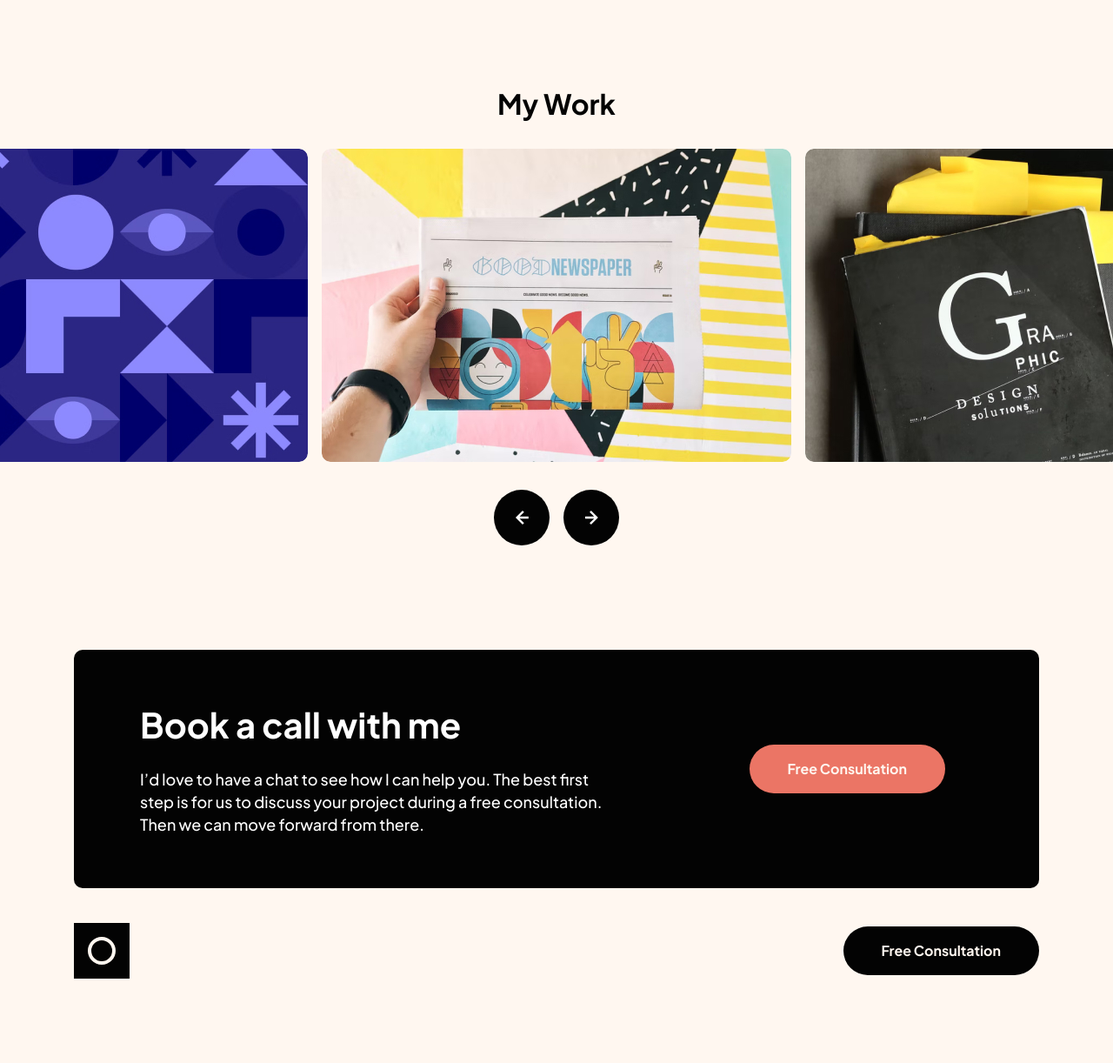
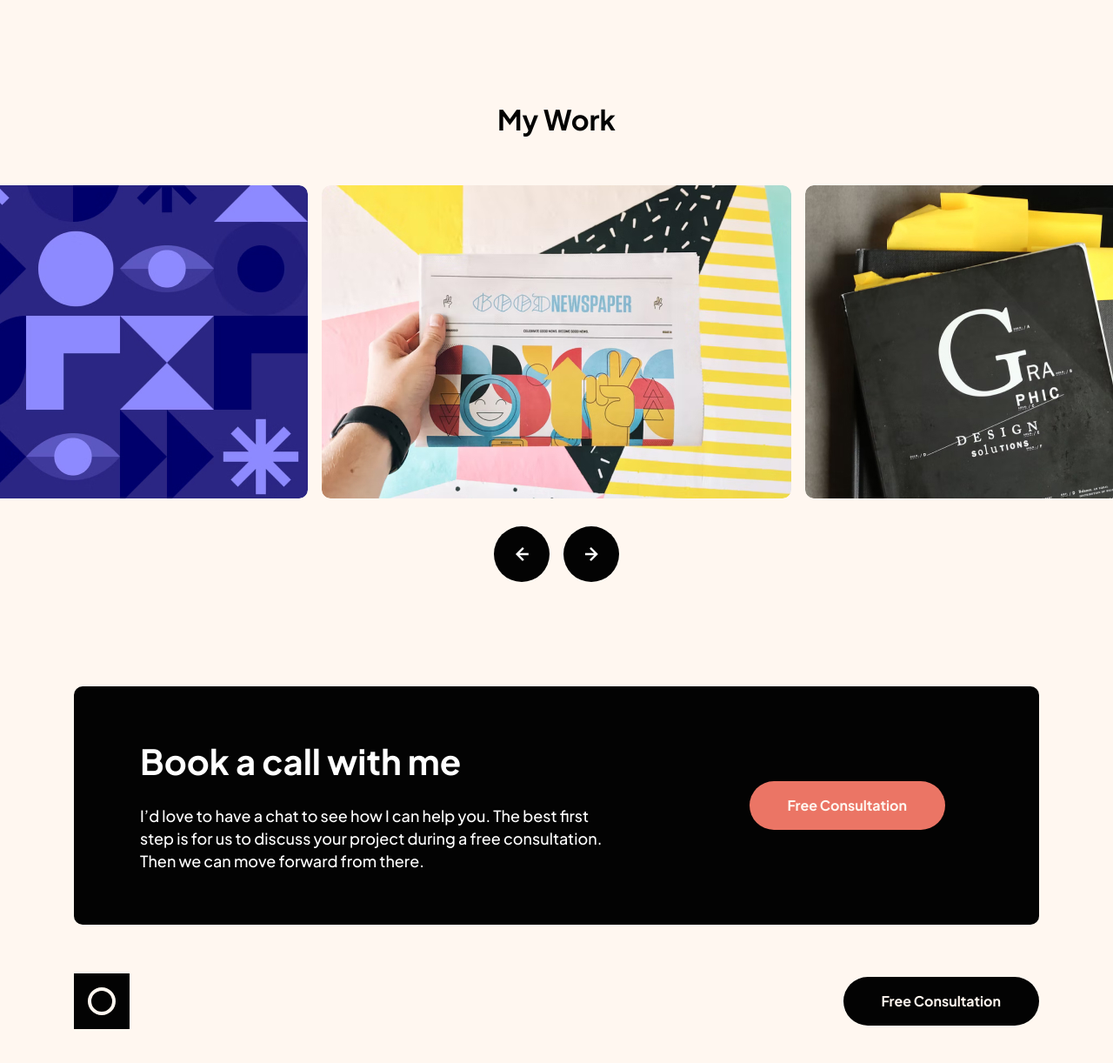
Before and after one commit to lumiuko/single-page-design-portfolio, a website built with Vite: page index.html in a window 1280 px wide. Shown: the part 1324-2546 px from the top of the page at 87% size. Before the commit the page ends 2481 px from the top, so only its background shows below. Built offline with nearby package versions, Linux system fonts and the light colour scheme.

Commit message:
improved margins

```diff
--- a/index.html
+++ b/index.html
@@ -10,7 +10,7 @@
     <title>Vite App</title>
   </head>
   <body class="bg-cream text-brown tablet:text-body-m">
-    <header class="desktop:container px-4 tablet:px-[2.375rem] box-content mt-4">
+    <header class="desktop:container px-4 tablet:px-[2.375rem] box-content mt-4 tablet:mt-[2.125rem]">
       <div class="flex justify-between items-center">
         <img src="/logo.svg" class="w-[48px] tablet:w-[64px]" alt="Logo" />
         <a href="#" class="bg-black text-cream py-2 px-7 text-btn rounded-lg leading-default tablet:text-default tablet:py-[0.875rem] tablet:px-11 font-bold hover:bg-blue transition-colors">Free Consultation</a>
@@ -58,7 +58,7 @@
     </section>
     <section class="mt-[6.25rem] tablet:mt-[7.5rem]">
       <h2 class="text-heading-m text-black font-bold leading-default text-center tablet:text-heading-s tablet:leading-heading-s">My Work</h2>
-      <div class="flex justify-center overflow-hidden mt-8 gap-4" id="showcase">
+      <div class="flex justify-center overflow-hidden mt-8 tablet:mt-14 gap-4" id="showcase">
         <img src="/image-slide-1.jpg" class="w-[270px] tablet:w-[540px] rounded-md transition-transform" alt="Slide 1" />
         <img src="/image-slide-2.jpg" class="w-[270px] tablet:w-[540px] rounded-md transition-transform" alt="Slide 2" />
         <img src="/image-slide-3.jpg" class="w-[270px] tablet:w-[540px] rounded-md transition-transform" alt="Slide 3" />
@@ -74,7 +74,7 @@
         </button>
       </div>
     </section>
-    <section class="desktop:container px-4 tablet:px-[2.375rem] box-content mt-[6.25rem] tablet:mt-[7.5rem] mb-10">
+    <section class="desktop:container px-4 tablet:px-[2.375rem] box-content mt-[6.25rem] tablet:mt-[7.5rem] mb-10 tablet:mb-14">
       <div class="bg-black px-6 py-12 text-white rounded-md flex flex-col items-center gap-6 tablet:px-[4.75rem] tablet:py-[3.75rem] desktop:flex-row desktop:justify-between">
         <div class="text-center desktop:text-left desktop:max-w-[540px]">
           <h2 class="text-heading-m font-bold leading-default tablet:text-heading-s tablet:leading-heading-s desktop:text-heading-m-desktop desktop:leading-heading-m-desktop">Book a call with me</h2>
@@ -83,7 +83,7 @@
         <a href="#" class="bg-red inline-block text-cream py-2 px-7 text-btn rounded-lg leading-default tablet:text-default tablet:py-[0.875rem] tablet:px-11 font-bold hover:bg-yellow transition-colors desktop:mr-8">Free Consultation</a>
       </div>
     </section>
-    <footer class="desktop:container px-4 tablet:px-[2.375rem] box-content mb-8">
+    <footer class="desktop:container px-4 tablet:px-[2.375rem] box-content mb-8 tablet:mb-14 desktop:mb-16">
       <div class="flex justify-between items-center">
         <img src="/logo.svg" class="w-[48px] tablet:w-[64px]" alt="Logo" />
         <a href="#" class="bg-black text-cream py-2 px-7 text-btn rounded-lg leading-default tablet:text-default tablet:py-[0.875rem] tablet:px-11 font-bold hover:bg-blue transition-colors">Free Consultation</a>
```
